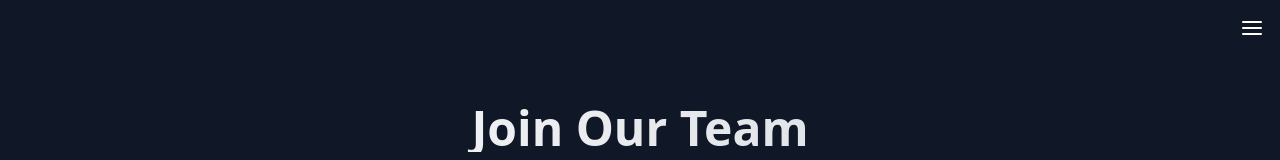
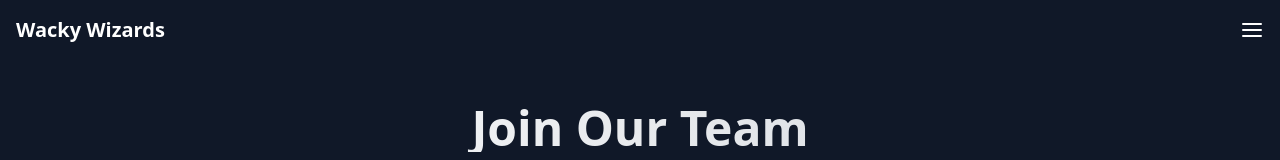
Before and after one commit to WackyWizards/Website, a Next.js app: page /apply in a window 1280 px wide. Shown: the top 160 px of the page. Built offline with nearby package versions, Linux system fonts and the light colour scheme.

Commit message:
These use organization now instead of old OrgName

```diff
--- a/src/app/apply/page.tsx
+++ b/src/app/apply/page.tsx
@@ -1,10 +1,10 @@
 import React from 'react';
 import type { Metadata } from 'next';
-import { OrgName } from '@/constants';
+import { organization } from '@/constants';
 
 export const metadata: Metadata = {
   title: 'Apply',
-  description: `Join the ${OrgName} team!`,
+  description: `Join the ${organization.name} team!`,
 };
 
 export default function Apply() {
--- a/src/app/components/navbar.tsx
+++ b/src/app/components/navbar.tsx
@@ -1,6 +1,6 @@
 'use client';
 
-import { OrgName } from '@/constants';
+import { organization } from '@/constants';
 import { useState } from 'react';
 import { FiMenu, FiX } from 'react-icons/fi';
 import { FaHome, FaGamepad, FaNewspaper } from 'react-icons/fa';
@@ -34,7 +34,7 @@ export default function Navbar() {
           onClick={() => scrollToSection('home')}
           className="text-xl font-bold cursor-pointer flex-grow text-left"
         >
-          {OrgName}
+          {organization.name}
         </button>
 
         <div className="h-full flex items-center space-x-4 md:flex">
```
